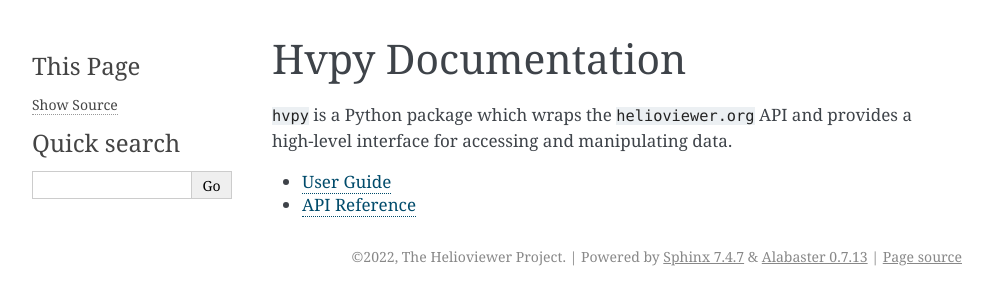
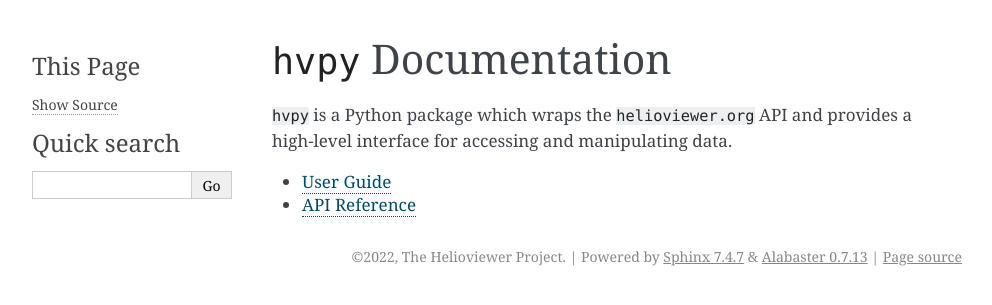
Before and after one commit to Helioviewer-Project/python-api, a Sphinx documentation site: the page built from docs/index.rst, in a window 1280 px wide. Shown: the top 305 px of the page, without its empty margins (148-1140 px from the left). Built offline with Sphinx 7.4.7, drawn with Linux system fonts in a browser that asks for light colours; the version number could not be read and is left out.

```diff
--- a/docs/index.rst
+++ b/docs/index.rst
@@ -1,5 +1,5 @@
 ******************
-Hvpy Documentation
+``hvpy`` Documentation
 ******************
 
 ``hvpy`` is a Python package which wraps the ``helioviewer.org`` API and provides a high-level interface for accessing and manipulating data.
```
